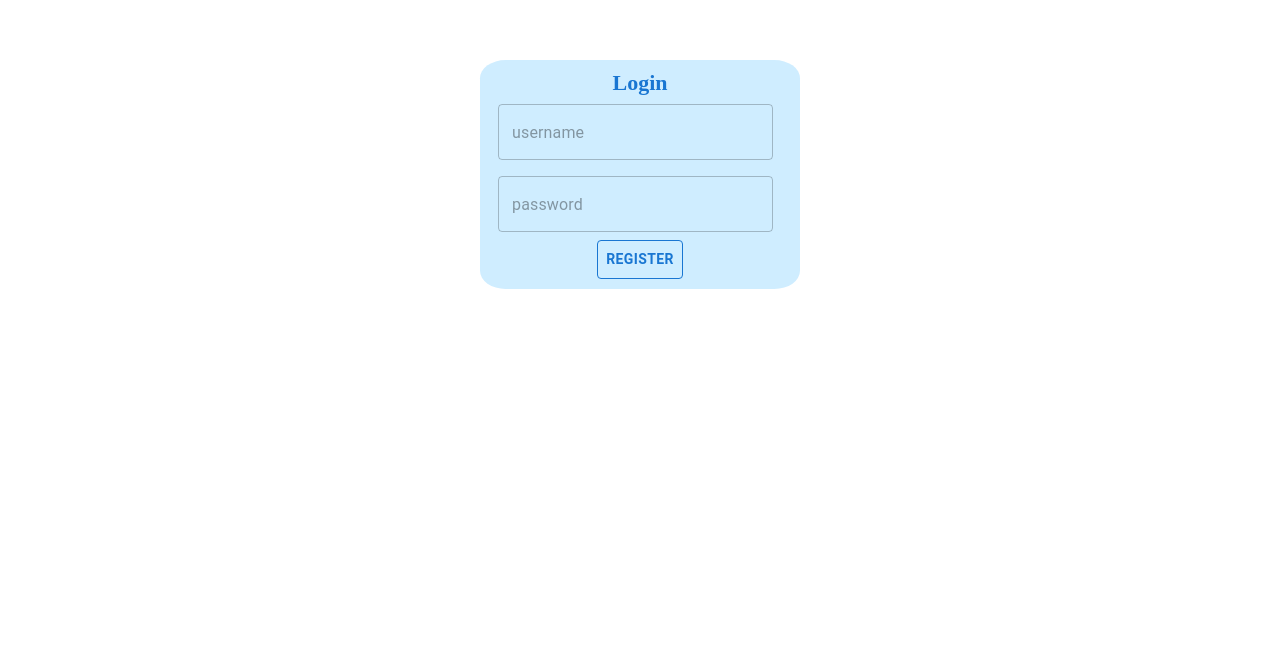
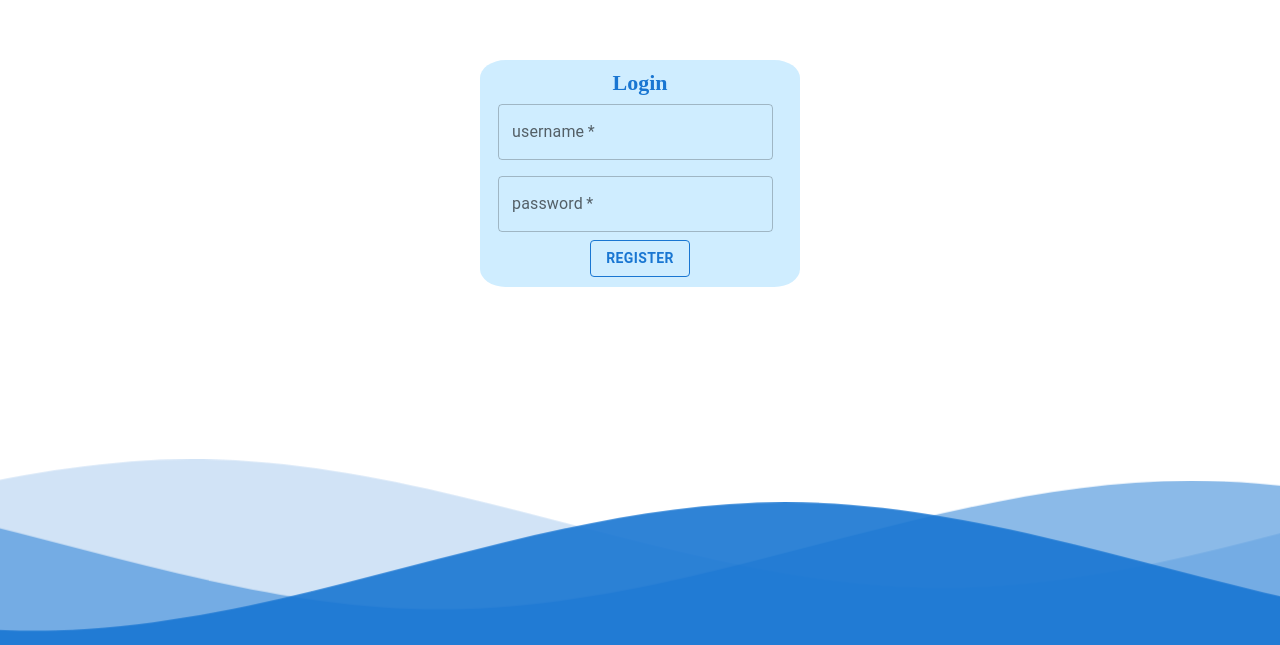
Before and after one commit to coka13/WorkSwipe, a React (Vite) app in the folder WorkSwipe/: page / in a window 1280 px wide. Shown: the part 155-800 px from the top of the page. Built offline with nearby package versions, Linux system fonts and the light colour scheme.

Commit message:
generic components fix

```diff
--- a/WorkSwipe/src/components/ButtonsComponent/ButtonsComponent.jsx
+++ b/WorkSwipe/src/components/ButtonsComponent/ButtonsComponent.jsx
@@ -1,11 +1,17 @@
-import * as React from 'react';
-import Stack from '@mui/material/Stack';
-import Button from '@mui/material/Button';
+import Stack from "@mui/material/Stack";
+import Button from "@mui/material/Button";
 
-export default function BasicButtons({text}) {
+export default function BasicButtons({
+  text,
+  variant = "outlined",
+  sx = { fontWeight: "bold", border: "1px solid #1976D2" , color: "#1976D2"},
+
+}) {
   return (
     <Stack spacing={2} direction="row">
-      <Button variant="text" sx={{ fontWeight: "bold", border: "1px solid #1976D2" }}>{text}</Button>
+      <Button variant={variant} sx={sx}>
+        {text}
+      </Button>
     </Stack>
   );
 }
--- a/WorkSwipe/src/components/CustomDrawer/CustomDrawer.jsx
+++ b/WorkSwipe/src/components/CustomDrawer/CustomDrawer.jsx
@@ -9,8 +9,8 @@ import ListItem from "@mui/material/ListItem";
 import ListItemButton from "@mui/material/ListItemButton";
 import ListItemText from "@mui/material/ListItemText";
 import { ListItemIcon } from "@mui/material";
+import { useNavigate } from "react-router-dom";
 import "./CustomDrawer.css";
-import { Navigate, useNavigate } from "react-router-dom";
 
 const drawerWidth = 240;
 
--- a/WorkSwipe/src/components/FormComponent/FormComponent.jsx
+++ b/WorkSwipe/src/components/FormComponent/FormComponent.jsx
@@ -1,31 +1,33 @@
-import * as React from "react";
 import Box from "@mui/material/Box";
 import TextField from "@mui/material/TextField";
 import SelectVariants from "../SelectComponent/SelectComponent";
 
 export default function FormComponent({ props }) {
+
   return (
     <Box
       component="form"
       sx={{
         "& .MuiTextField-root": { m: 1, width: "25ch" },
-
       }}
       noValidate
       autoComplete="off"
     >
       <div className="FieldsWraper">
         {props.map((prop) => {
+          if(!prop.id){
+            prop.id= 'outlined-basic'
+          }
           if (prop.type === "select") {
-            return (
-                <SelectVariants prop={prop}/>
-            );
+
+            return <SelectVariants prop={prop} />;
           } else {
             return (
               <TextField
-                required
+                required={prop.required}
+                variant= {prop.variant}
                 id={prop.id}
-                placeholder={prop.placeholder}
+                label={prop.name}
                 type={prop.type}
               />
             );
--- a/WorkSwipe/src/components/SelectComponent/SelectComponent.jsx
+++ b/WorkSwipe/src/components/SelectComponent/SelectComponent.jsx
@@ -1,4 +1,3 @@
-import * as React from "react";
 import InputLabel from "@mui/material/InputLabel";
 import FormControl from "@mui/material/FormControl";
 import Select from "@mui/material/Select";
@@ -12,7 +11,6 @@ export default function SelectVariants({ prop }) {
   //   };
   return (
     <>
-
       <FormControl variant="standard" sx={{ m: 1, minWidth: 120 }}>
         <InputLabel id={prop.name}>{prop.placeholder}</InputLabel>
         <Select
@@ -27,7 +25,6 @@ export default function SelectVariants({ prop }) {
           ))}
         </Select>
       </FormControl>
-
     </>
   );
 }
--- a/WorkSwipe/src/components/Waves/Waves.jsx
+++ b/WorkSwipe/src/components/Waves/Waves.jsx
@@ -1,6 +1,6 @@
 import "./Waves.css"
-const Waves = ({color}) => (
-  <div className="svg"
+const Waves = ({color= "#1976D2"}) => (
+  <svg className="svg"
     xmlns="http://www.w3.org/2000/svg"
     xmlnsXlink="http://www.w3.org/1999/xlink"
     preserveAspectRatio="none"
@@ -18,6 +18,6 @@ const Waves = ({color}) => (
       <use xlinkHref="#a" x={50} y={3} fillOpacity={0.5} />
       <use xlinkHref="#a" x={50} y={6} fillOpacity={0.9} />
     </g>
-  </div>
+  </svg>
 )
 export default Waves
--- a/WorkSwipe/src/pages/Login/Login.jsx
+++ b/WorkSwipe/src/pages/Login/Login.jsx
@@ -1,4 +1,3 @@
-import React from "react";
 import "./Login.css";
 import Waves from "../../components/Waves/Waves";
 import FormComponent from "../../components/FormComponent/FormComponent";
@@ -6,8 +5,8 @@ import BasicButtons from "../../components/ButtonsComponent/ButtonsComponent";
 
 const Login = () => {
   const formProps = [
-    { name: "username", type: "text", placeholder: "username" },
-    { name: "password", type: "password", placeholder: "password" },
+    { name: "username", type: "text", label: "username" ,required: true},
+    { name: "password", type: "password", label: "password" ,required: true},
   ];
   return (
     <>
@@ -15,8 +14,8 @@ const Login = () => {
         <div className="loginBox">
           <h4>Login</h4>
           <FormComponent props={formProps} />
-          <BasicButtons text={"Register"} sx={{color:"#1976D2"}} />
-          <Waves color="#1976D2" />
+          <BasicButtons text={"Register"}  />
+          <Waves  />
         </div>
       </div>
     </>
--- a/WorkSwipe/src/pages/Register/Register.jsx
+++ b/WorkSwipe/src/pages/Register/Register.jsx
@@ -1,10 +1,7 @@
-import React from "react";
-import "./Register.css";
 import Waves from "../../components/Waves/Waves";
 import FormComponent from "../../components/FormComponent/FormComponent";
 import BasicButtons from "../../components/ButtonsComponent/ButtonsComponent";
-
-
+import "./Register.css";
 
 const Register = () => {
   const formProps = [
@@ -15,9 +12,7 @@ const Register = () => {
       name: "experience-in-years",
       type: "select",
       placeholder: "Experience in Years",
-      options: [
-        "1", "2", "3", "4-6", "7-9",  "10+"
-      ],
+      options: ["1", "2", "3", "4-6", "7-9", "10+"],
     },
     {
       name: "technologies",
@@ -34,7 +29,7 @@ const Register = () => {
 
         <BasicButtons text={"Submit"} />
       </div>
-      <Waves color="#a5b2c3" />
+      <Waves  />
     </div>
   );
 };
```
Also changed, not shown: WorkSwipe/src/components/DisplayCard/DisplayCard.jsx (+20 -15 lines). Lines whose indentation alone changed are shown as unchanged.
